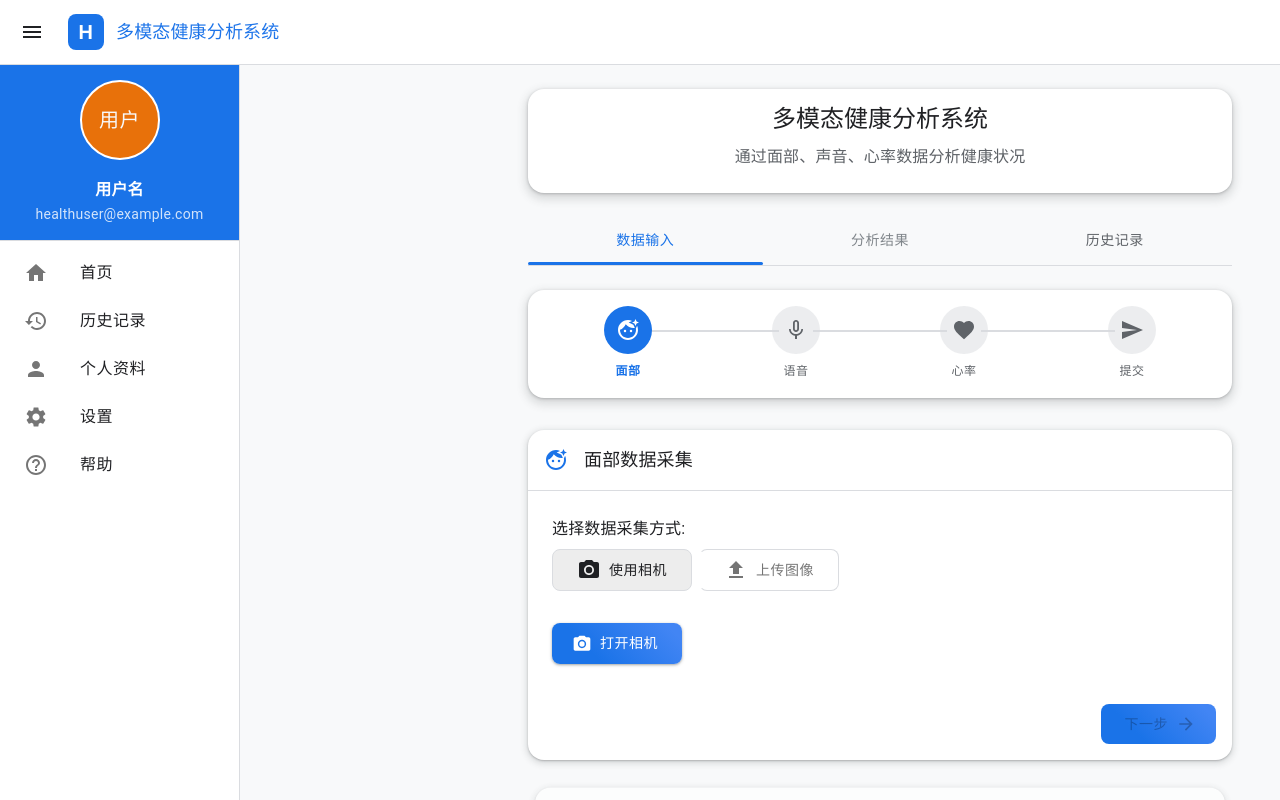
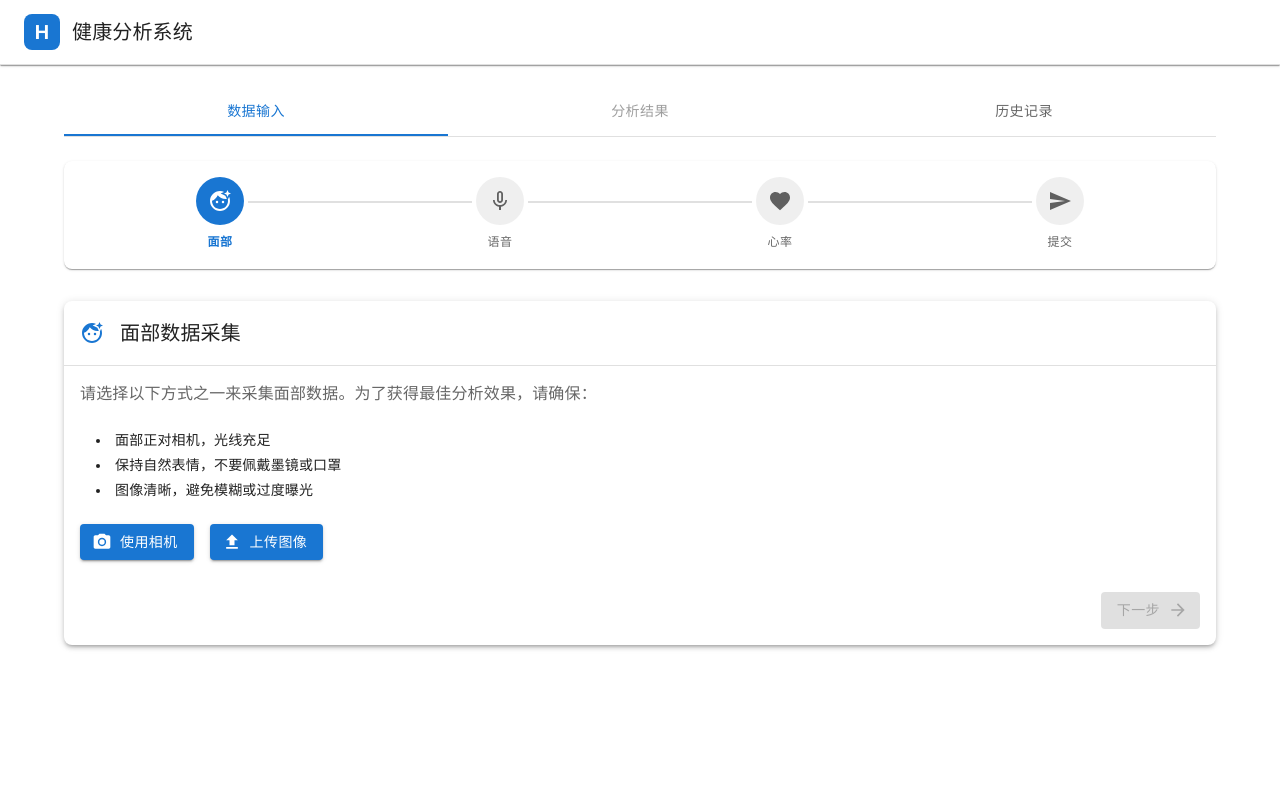
Before and after one commit to JettyCoffee/llm_health, a Next.js app: page / in a window 1280 px wide. Shown: the top 800 px of the page. Built offline with nearby package versions, Linux system fonts and the light colour scheme.

Commit message:
修改数据输入样式和引导界面

```diff
--- a/app/components/DataInputForm.tsx
+++ b/app/components/DataInputForm.tsx
@@ -151,7 +151,7 @@ export default function DataInputForm({
   const [heartRateDataComplete, setHeartRateDataComplete] = useState(false);
 
   // 当前激活的步骤
-  const [activeStep, setActiveStep] = useState<'facial' | 'audio' | 'heartRate' | 'review'>('facial');
+  const [activeStep, setActiveStep] = useState<number>(0);
 
   // 监控数据状态变化
   useEffect(() => {
@@ -172,23 +172,15 @@ export default function DataInputForm({
 
   // 下一步
   const handleNext = () => {
-    if (activeStep === 'facial') {
-      setActiveStep('audio');
-    } else if (activeStep === 'audio') {
-      setActiveStep('heartRate');
-    } else if (activeStep === 'heartRate') {
-      setActiveStep('review');
+    if (activeStep < 3) {
+      setActiveStep(activeStep + 1);
     }
   };
 
   // 上一步
   const handleBack = () => {
-    if (activeStep === 'audio') {
-      setActiveStep('facial');
-    } else if (activeStep === 'heartRate') {
-      setActiveStep('audio');
-    } else if (activeStep === 'review') {
-      setActiveStep('heartRate');
+    if (activeStep > 0) {
+      setActiveStep(activeStep - 1);
     }
   };
 
@@ -392,8 +384,8 @@ export default function DataInputForm({
         borderRadius: 2,
         overflow: 'hidden',
         transition: 'all 0.3s cubic-bezier(0.4, 0, 0.2, 1)',
-        transform: activeStep === 'facial' ? 'scale(1)' : 'scale(0.98)',
-        opacity: activeStep === 'facial' ? 1 : 0.7,
+        transform: activeStep === 0 ? 'scale(1)' : 'scale(0.98)',
+        opacity: activeStep === 0 ? 1 : 0.7,
       }}
     >
       <CardHeader
@@ -413,48 +405,47 @@ export default function DataInputForm({
       />
       <Divider />
       <CardContent>
-        <Box sx={{ mb: 2 }}>
-          <Typography variant="subtitle1" gutterBottom>
-            选择数据采集方式:
+        <Typography variant="body1" gutterBottom color="text.secondary" sx={{ mb: 3 }}>
+          请选择以下方式之一来采集面部数据。为了获得最佳分析效果，请确保：
         </Typography>
-          <ToggleButtonGroup
-            value={facialImageSource}
-            exclusive
-            onChange={handleImageSourceChange}
-            aria-label="面部数据来源"
-            sx={{
-              mb: 2,
-              '& .MuiToggleButton-root': {
-                borderRadius: '8px',
-                mr: 1,
-                px: 3,
-                py: 1
-              }
-            }}
-          >
-            <ToggleButton value="camera" aria-label="相机捕获">
-              <CameraAlt sx={{ mr: 1 }} />
-              使用相机
-            </ToggleButton>
-            <ToggleButton value="upload" aria-label="上传图像">
-              <UploadIcon sx={{ mr: 1 }} />
-              上传图像
-            </ToggleButton>
-          </ToggleButtonGroup>
+        <Box sx={{ pl: 2, mb: 3 }}>
+          <Typography variant="body2" component="li" gutterBottom>
+            面部正对相机，光线充足
+          </Typography>
+          <Typography variant="body2" component="li" gutterBottom>
+            保持自然表情，不要佩戴墨镜或口罩
+          </Typography>
+          <Typography variant="body2" component="li" gutterBottom>
+            图像清晰，避免模糊或过度曝光
+          </Typography>
         </Box>
 
-        {facialImageSource === 'camera' && (
-          <Box sx={{ mt: 2 }}>
-            {!showCamera && !facialImage && (
+        {!facialImage && !uploadedImage && (
+          <Box sx={{ display: 'flex', gap: 2, mb: 2 }}>
             <Button
               variant="contained"
-                color="primary"
-                onClick={() => setShowCamera(true)}
+              onClick={() => {
+                setFacialImageSource('camera');
+                setShowCamera(true);
+              }}
               startIcon={<CameraAlt />}
-                sx={{ mb: 2 }}
             >
-                打开相机
+              使用相机
             </Button>
+            <Button
+              variant="contained"
+              component="label"
+              startIcon={<UploadIcon />}
+            >
+              上传图像
+              <input
+                type="file"
+                hidden
+                accept="image/*"
+                onChange={handleImageUpload}
+              />
+            </Button>
+          </Box>
         )}
 
         {showCamera && !facialImage && (
@@ -465,7 +456,8 @@ export default function DataInputForm({
               overflow: 'hidden',
               border: `1px solid ${theme.palette.divider}`,
               boxShadow: theme.shadows[2],
-                  mb: 2
+              mb: 2,
+              maxWidth: '400px'
             }}
           >
             <Webcam
@@ -482,9 +474,21 @@ export default function DataInputForm({
                 left: 0,
                 right: 0,
                 display: 'flex',
-                    justifyContent: 'center'
+                justifyContent: 'center',
+                gap: 2
               }}
             >
+              <IconButton
+                onClick={() => setShowCamera(false)}
+                sx={{
+                  bgcolor: 'white',
+                  '&:hover': { bgcolor: 'white' },
+                  boxShadow: theme.shadows[4],
+                  p: 2
+                }}
+              >
+                <ArrowBack />
+              </IconButton>
               <IconButton
                 onClick={captureFacialImage}
                 color="primary"
@@ -503,12 +507,16 @@ export default function DataInputForm({
 
         {facialImage && (
           <Box>
+            <Typography variant="body2" color="text.secondary" gutterBottom sx={{ mb: 1 }}>
+              已采集的面部图像：
+            </Typography>
             <Box
               sx={{
                 mb: 2,
                 borderRadius: 2,
                 overflow: 'hidden',
                 boxShadow: theme.shadows[1],
+                maxWidth: '400px'
               }}
             >
               <img
@@ -517,7 +525,7 @@ export default function DataInputForm({
                 style={{ width: '100%', display: 'block' }}
               />
             </Box>
-                <Stack direction="row" spacing={2} sx={{ mt: 2 }}>
+            <Box sx={{ display: 'flex', gap: 2 }}>
               <Button
                 variant="outlined"
                 onClick={retakeFacialImage}
@@ -525,38 +533,22 @@ export default function DataInputForm({
               >
                 重新拍摄
               </Button>
-                </Stack>
             </Box>
-            )}
           </Box>
-        )}
-
-        {facialImageSource === 'upload' && (
-          <Box sx={{ mt: 2 }}>
-            {!uploadedImage && (
-              <Button
-                variant="contained"
-                component="label"
-                startIcon={<UploadIcon />}
-              >
-                选择图像
-                <input
-                  type="file"
-                  hidden
-                  accept="image/*"
-                  onChange={handleImageUpload}
-                />
-              </Button>
         )}
 
         {uploadedImage && (
           <Box>
+            <Typography variant="body2" color="text.secondary" gutterBottom sx={{ mb: 1 }}>
+              已上传的面部图像：
+            </Typography>
             <Box
               sx={{
                 mb: 2,
                 borderRadius: 2,
                 overflow: 'hidden',
                 boxShadow: theme.shadows[1],
+                maxWidth: '400px'
               }}
             >
               <img
@@ -565,6 +557,7 @@ export default function DataInputForm({
                 style={{ width: '100%', display: 'block' }}
               />
             </Box>
+            <Box sx={{ display: 'flex', gap: 2 }}>
               <Button
                 variant="outlined"
                 component="label"
@@ -579,7 +572,6 @@ export default function DataInputForm({
                 />
               </Button>
             </Box>
-            )}
           </Box>
         )}
       </CardContent>
@@ -606,8 +598,8 @@ export default function DataInputForm({
         borderRadius: 2,
         overflow: 'hidden',
         transition: 'all 0.3s cubic-bezier(0.4, 0, 0.2, 1)',
-        transform: activeStep === 'audio' ? 'scale(1)' : 'scale(0.98)',
-        opacity: activeStep === 'audio' ? 1 : 0.7,
+        transform: activeStep === 1 ? 'scale(1)' : 'scale(0.98)',
+        opacity: activeStep === 1 ? 1 : 0.7,
       }}
     >
       <CardHeader
@@ -754,8 +746,8 @@ export default function DataInputForm({
         borderRadius: 2,
         overflow: 'hidden',
         transition: 'all 0.3s cubic-bezier(0.4, 0, 0.2, 1)',
-        transform: activeStep === 'heartRate' ? 'scale(1)' : 'scale(0.98)',
-        opacity: activeStep === 'heartRate' ? 1 : 0.7,
+        transform: activeStep === 2 ? 'scale(1)' : 'scale(0.98)',
+        opacity: activeStep === 2 ? 1 : 0.7,
       }}
     >
       <CardHeader
@@ -903,8 +895,8 @@ export default function DataInputForm({
         borderRadius: 2,
         overflow: 'hidden',
         transition: 'all 0.3s cubic-bezier(0.4, 0, 0.2, 1)',
-        transform: activeStep === 'review' ? 'scale(1)' : 'scale(0.98)',
-        opacity: activeStep === 'review' ? 1 : 0.7,
+        transform: activeStep === 3 ? 'scale(1)' : 'scale(0.98)',
+        opacity: activeStep === 3 ? 1 : 0.7,
       }}
     >
       <CardHeader
@@ -1035,10 +1027,10 @@ export default function DataInputForm({
         }}
       >
         {[
-          { id: 'facial', label: '面部', icon: <FaceRetouchingNatural />, complete: facialDataComplete },
-          { id: 'audio', label: '语音', icon: <MicNone />, complete: audioDataComplete },
-          { id: 'heartRate', label: '心率', icon: <Favorite />, complete: heartRateDataComplete },
-          { id: 'review', label: '提交', icon: <Send />, complete: false },
+          { id: 0, label: '面部', icon: <FaceRetouchingNatural />, complete: facialDataComplete },
+          { id: 1, label: '语音', icon: <MicNone />, complete: audioDataComplete },
+          { id: 2, label: '心率', icon: <Favorite />, complete: heartRateDataComplete },
+          { id: 3, label: '提交', icon: <Send />, complete: false },
         ].map((step, index) => (
           <Box
             key={step.id}
@@ -1120,10 +1112,10 @@ export default function DataInputForm({
       {renderProgressStepper()}
 
       <Box sx={{ position: 'relative' }}>
-        {renderFacialDataSection()}
-        {renderAudioSection()}
-        {renderHeartRateSection()}
-        {renderReviewSection()}
+        {activeStep === 0 && renderFacialDataSection()}
+        {activeStep === 1 && renderAudioSection()}
+        {activeStep === 2 && renderHeartRateSection()}
+        {activeStep === 3 && renderReviewSection()}
       </Box>
     </Box>
   );
--- a/app/components/ThemeRegistry.tsx
+++ b/app/components/ThemeRegistry.tsx
@@ -27,101 +27,26 @@ import HistoryIcon from '@mui/icons-material/History';
 import PersonIcon from '@mui/icons-material/Person';
 import HelpOutlineIcon from '@mui/icons-material/HelpOutline';
 import SettingsIcon from '@mui/icons-material/Settings';
+import { useTheme } from '@mui/material/styles';
 
 export default function ThemeRegistry({ children }: { children: React.ReactNode }) {
-  const [drawerOpen, setDrawerOpen] = useState(false);
-  const isMobile = useMediaQuery(theme.breakpoints.down('md'));
-
-  const handleDrawerToggle = () => {
-    setDrawerOpen(!drawerOpen);
-  };
-
-  const drawerWidth = 240;
-
-  const menuItems = [
-    { text: '首页', icon: <HomeIcon /> },
-    { text: '历史记录', icon: <HistoryIcon /> },
-    { text: '个人资料', icon: <PersonIcon /> },
-    { text: '设置', icon: <SettingsIcon /> },
-    { text: '帮助', icon: <HelpOutlineIcon /> }
-  ];
-
-  const drawer = (
-    <Box>
-      <Box
-        sx={{
-          display: 'flex',
-          flexDirection: 'column',
-          alignItems: 'center',
-          p: 2,
-          bgcolor: theme.palette.primary.main,
-          color: 'white'
-        }}
-      >
-        <Avatar
-          sx={{
-            width: 80,
-            height: 80,
-            mb: 2,
-            border: '2px solid white',
-            backgroundColor: theme.palette.secondary.main
-          }}
-        >
-          用户
-        </Avatar>
-        <Typography variant="subtitle1" sx={{ fontWeight: 'bold' }}>
-          用户名
-        </Typography>
-        <Typography variant="body2" sx={{ opacity: 0.8 }}>
-          healthuser@example.com
-        </Typography>
-      </Box>
-      <Divider />
-      <List>
-        {menuItems.map((item, index) => (
-          <ListItem key={item.text} disablePadding>
-            <ListItemButton
-              sx={{
-                borderRadius: '0 24px 24px 0',
-                mr: 1,
-                pl: 3
-              }}
-            >
-              <ListItemIcon>
-                {item.icon}
-              </ListItemIcon>
-              <ListItemText primary={item.text} />
-            </ListItemButton>
-          </ListItem>
-        ))}
-      </List>
-    </Box>
-  );
+  const theme = useTheme();
 
   return (
     <ThemeProvider theme={theme}>
       <CssBaseline />
       <Box sx={{ display: 'flex', flexDirection: 'column', minHeight: '100vh' }}>
         <AppBar
-          position="sticky"
-          elevation={0}
+          position="fixed"
+          elevation={1}
           sx={{
             bgcolor: 'white',
             color: 'text.primary',
             borderBottom: '1px solid',
-            borderColor: 'divider',
-            zIndex: theme.zIndex.drawer + 1
+            borderColor: 'divider'
           }}
         >
           <Toolbar>
-            <IconButton
-              color="inherit"
-              edge="start"
-              onClick={handleDrawerToggle}
-              sx={{ mr: 2 }}
-            >
-              <MenuIcon />
-            </IconButton>
             <Box
               sx={{
                 display: 'flex',
@@ -144,54 +69,13 @@ export default function ThemeRegistry({ children }: { children: React.ReactNode
               component="div"
               sx={{
                 flexGrow: 1,
-                fontWeight: 500,
-                backgroundImage: 'linear-gradient(45deg, #1A73E8, #4285F4)',
-                WebkitBackgroundClip: 'text',
-                WebkitTextFillColor: 'transparent'
+                fontWeight: 500
               }}
             >
-              多模态健康分析系统
+              健康分析系统
             </Typography>
           </Toolbar>
         </AppBar>
-
-        <Box sx={{ display: 'flex', flexGrow: 1 }}>
-          {/* 侧边抽屉 */}
-          {isMobile ? (
-            <Drawer
-              variant="temporary"
-              open={drawerOpen}
-              onClose={handleDrawerToggle}
-              ModalProps={{ keepMounted: true }}
-              sx={{
-                '& .MuiDrawer-paper': {
-                  boxSizing: 'border-box',
-                  width: drawerWidth,
-                  borderRadius: 0
-                },
-              }}
-            >
-              {drawer}
-            </Drawer>
-          ) : (
-            <Drawer
-              variant="permanent"
-              sx={{
-                width: drawerWidth,
-                flexShrink: 0,
-                '& .MuiDrawer-paper': {
-                  width: drawerWidth,
-                  boxSizing: 'border-box',
-                  borderRight: '1px solid',
-                  borderColor: 'divider',
-                  mt: '64px', // AppBar 高度
-                },
-              }}
-              open
-            >
-              {drawer}
-            </Drawer>
-          )}
 
         {/* 主内容区域 */}
         <Box
@@ -199,8 +83,7 @@ export default function ThemeRegistry({ children }: { children: React.ReactNode
           sx={{
             flexGrow: 1,
             p: { xs: 2, md: 3 },
-              ml: { md: isMobile ? 0 : `${drawerWidth}px` },
-              width: { sm: `calc(100% - ${isMobile ? 0 : drawerWidth}px)` },
+            mt: '64px', // 为固定的AppBar留出空间
             backgroundColor: theme.palette.background.default
           }}
         >
@@ -209,7 +92,6 @@ export default function ThemeRegistry({ children }: { children: React.ReactNode
           </Container>
         </Box>
       </Box>
-      </Box>
     </ThemeProvider>
   );
 }
--- a/app/page.tsx
+++ b/app/page.tsx
@@ -25,15 +25,6 @@ export default function Home() {
 
   return (
     <Box sx={{ width: '100%' }}>
-      <Paper sx={{ p: 2, mb: 3 }}>
-        <Typography variant="h4" gutterBottom align="center">
-          多模态健康分析系统
-        </Typography>
-        <Typography variant="subtitle1" gutterBottom align="center" color="text.secondary">
-          通过面部、声音、心率数据分析健康状况
-        </Typography>
-      </Paper>
-
       <Box sx={{ borderBottom: 1, borderColor: 'divider', mb: 3 }}>
         <Tabs
           value={currentTab}
```
Lines whose indentation alone changed are shown as unchanged.
